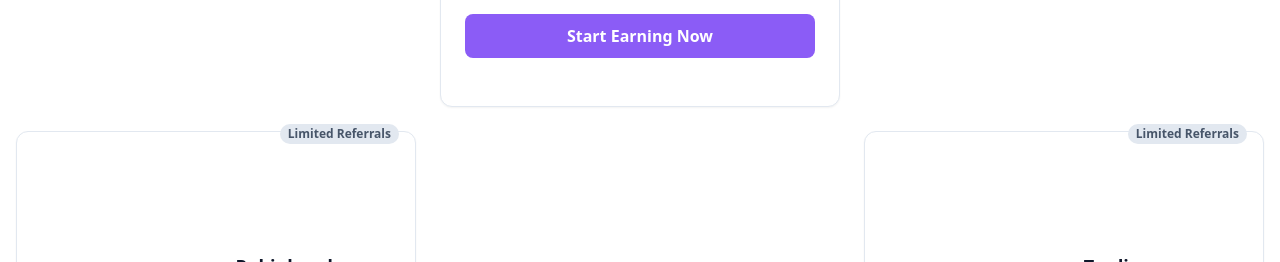
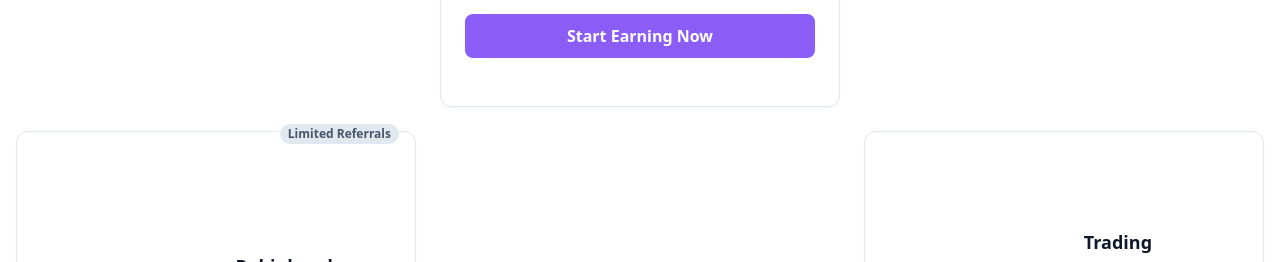
Before and after one commit to SeamlessChris/Myreferral, a plain HTML site: page index.html in a window 1280 px wide. Shown: the part 2040-2302 px from the top of the page. Drawn offline with nearby package versions, Linux system fonts and the light colour scheme.

Commit message:
Update index.html

```diff
--- a/index.html
+++ b/index.html
@@ -112,8 +112,7 @@
                     <a href="https://join.robinhood.com/christm-125908" target="_blank" class="w-full text-center bg-red-500 text-white font-semibold py-2.5 rounded-lg hover:bg-red-600 transition-colors">Claim Free Stock</a>
                 </div>
 
-                                <div class="bg-white p-6 rounded-xl border border-slate-200 shadow-sm flex flex-col relative">
-                    <span class="absolute top-0 right-4 -mt-2 bg-slate-200 text-slate-600 text-xs font-semibold px-2 py-0.5 rounded-full">Limited Referrals</span>
+                                <div class="bg-white p-6 rounded-xl border border-slate-200 shadow-sm flex flex-col">
                     <div class="flex items-center gap-4">
                         <img src="https://logo.clearbit.com/trading212.com" alt="Trading 212 Logo" class="w-10 h-10 rounded-full" onerror="this.onerror=null;this.src='https://placehold.co/40x40/f472b6/ffffff?text=T';">
                         <div>
```
